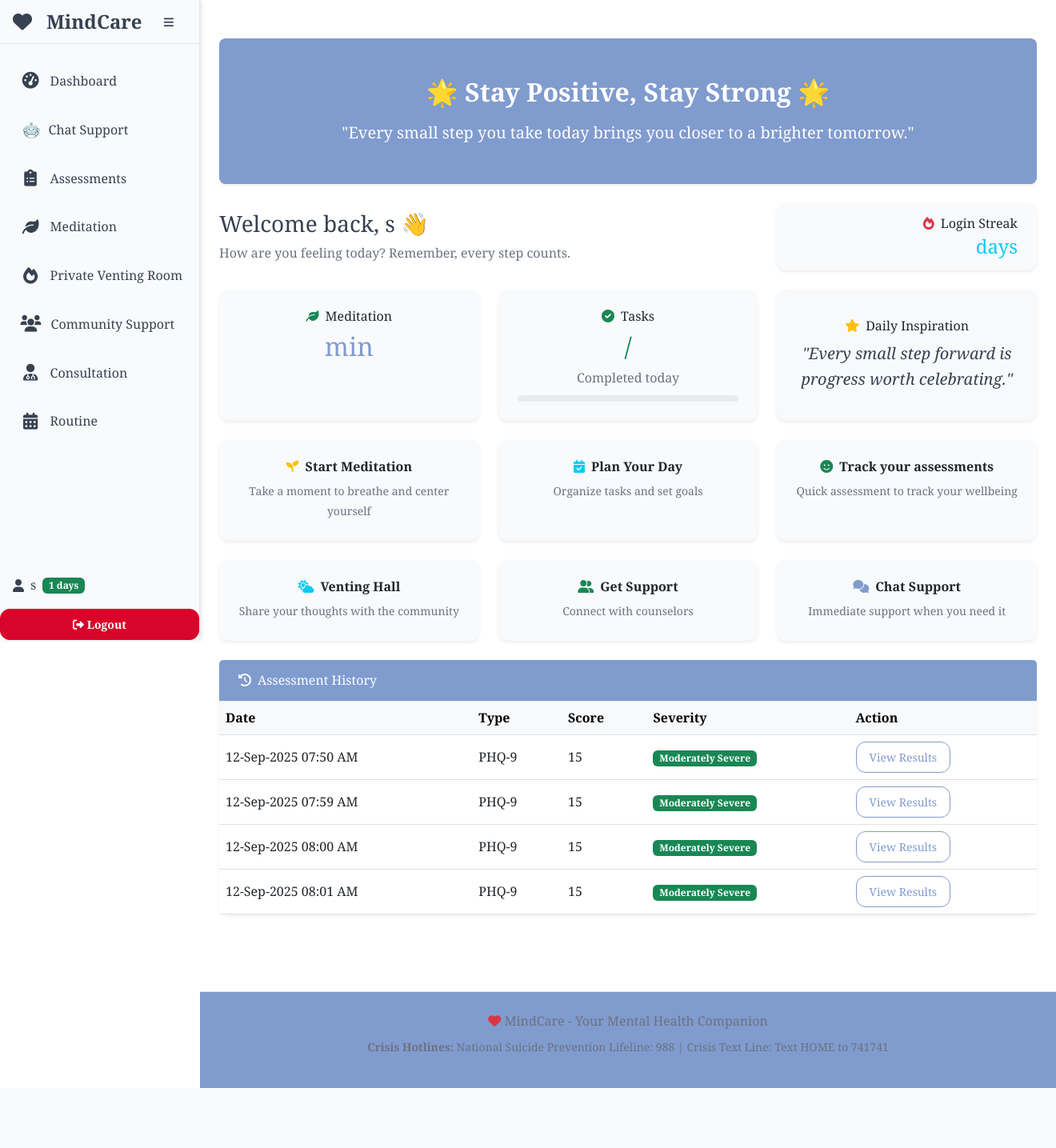
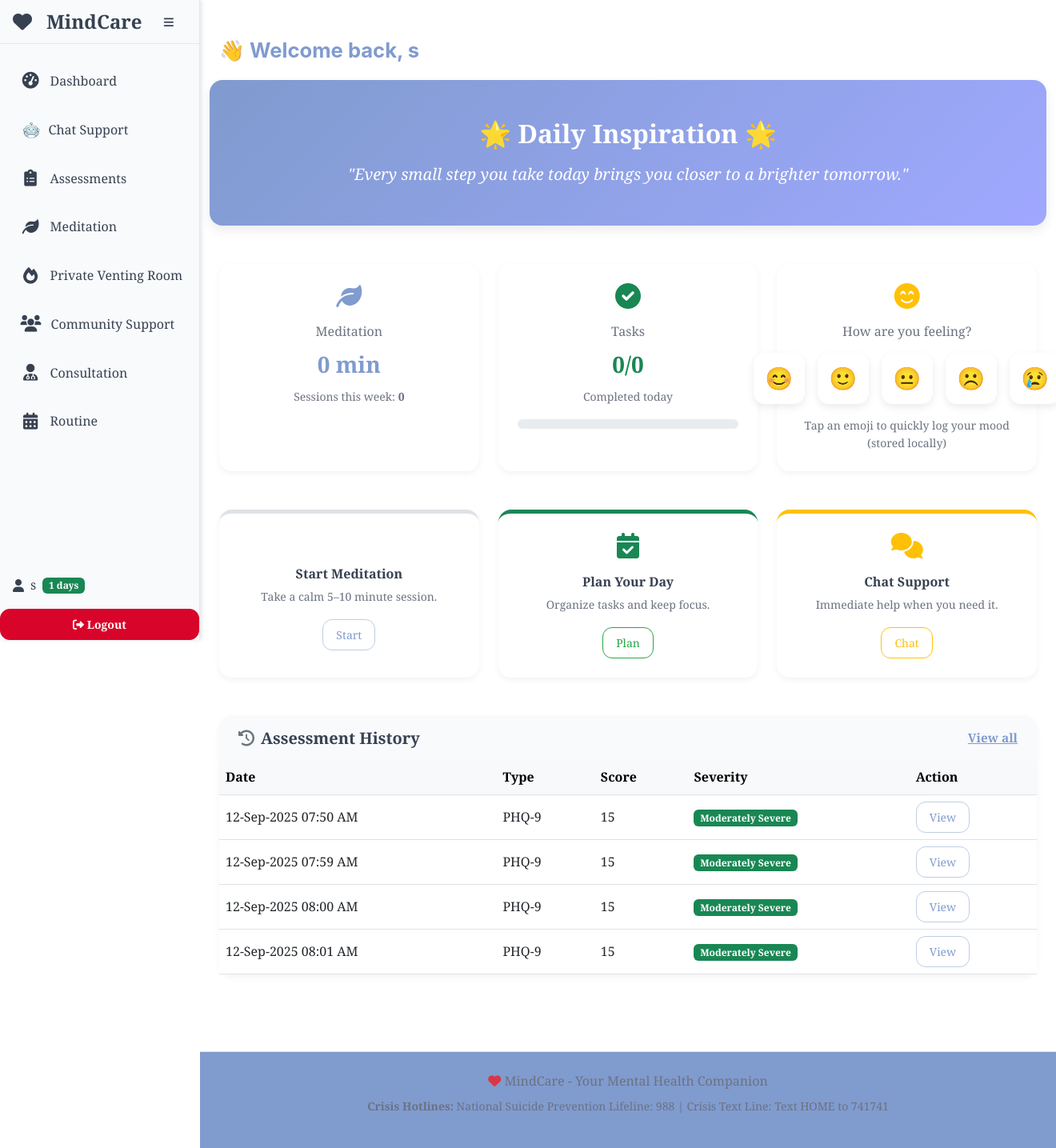
Before and after one commit to SarangRao20/SIH-MentalHealth, a Flask app: template templates/dashboard.html in a window 1320 px wide. Shown: the whole page at 80% size. Before the commit the page ends 1360 px from the top, so only its background shows below. Run offline with Flask 3, Linux system fonts and the light colour scheme; the template is opened without the code that fills it: values that come from a table or form of the project are taken from there, others are empty; a user stored in the database is signed in; parts of the project's set-up code (start-up, migrations or seed data) failed here and were passed over.

Commit message:
dashboard improvement

```diff
--- a/templates/dashboard.html
+++ b/templates/dashboard.html
@@ -5,130 +5,103 @@
 {% block content %}
 <div class="container-fluid py-4">
 
+  <!-- Greeting + Streak -->
+  <!-- Greeting + Streak (Compact, no box) -->
+<div class="row mb-3">
+  <div class="col-12" style="font-family: 'Inter', sans-serif;">
+    <h1 style="font-size:1.6rem; font-weight:700; color:#809BCE; margin-bottom:0.3rem;">
+      👋 Welcome back, {{ current_user.full_name }}
+    </h1>
+
+  </div>
+</div>
+
+
   <!-- Motivation Banner -->
-    <div class="row mb-4">
-        <div class="col-12">
-            <div class="card shadow-sm border-0 bg-periwinkle text-white text-center p-5 rounded-3">
-                <h2 class="fw-bold mb-3">🌟 Stay Positive, Stay Strong 🌟</h2>
-                <p class="lead mb-0">"Every small step you take today brings you closer to a brighter tomorrow."</p>
+  <div class="row mb-5">
+    <div class="col-12 hero-banner rounded-4 text-center py-5 shadow hover-lift">
+      <h2 class="fw-bold mb-3">🌟 Daily Inspiration 🌟</h2>
+      <p class="lead mb-0 fst-italic">"Every small step you take today brings you closer to a brighter tomorrow."</p>
+    </div>
+  </div>
+
+  <!-- Metrics Row -->
+  <div class="row g-4 mb-5">
+    <div class="col-lg-4 col-md-6">
+      <div class="card h-100 border-0 shadow-sm hover-lift p-4 rounded-4 text-center bg-white">
+        <div class="mb-3"><i class="fas fa-leaf fa-2x text-periwinkle"></i></div>
+        <h6 class="text-muted mb-2">Meditation</h6>
+        <div class="fs-3 fw-bold text-periwinkle">{{ total_minutes_meditated|default(0) }} min</div>
+        <div class="small text-muted mt-2">Sessions this week: <strong>{{ weekly_sessions_count|default(0) }}</strong></div>
+      </div>
+    </div>
+
+    <div class="col-lg-4 col-md-6">
+      <div class="card h-100 border-0 shadow-sm hover-lift p-4 rounded-4 text-center bg-white">
+        <div class="mb-3"><i class="fas fa-check-circle fa-2x text-success"></i></div>
+        <h6 class="text-muted mb-2">Tasks</h6>
+        <div class="fs-3 fw-bold text-success">{{ tasks_completed|default(0) }}/{{ total_tasks|default(0) }}</div>
+        <div class="small text-muted mt-2">Completed today</div>
+        <div class="progress mt-3 rounded-pill" style="height:12px;">
+          <div class="progress-bar bg-success" role="progressbar" style="width: {{ tasks_progress|default(0) }}%;" aria-valuenow="{{ tasks_progress|default(0) }}" aria-valuemin="0" aria-valuemax="100"></div>
         </div>
       </div>
     </div>
 
-    <!-- Greeting & Streak -->
-    <div class="row mb-4 align-items-center">
-        <div class="col-lg-8 col-md-7">
-            <h1 class="h3">Welcome back, {{ current_user.full_name }} 👋</h1>
-            <p class="text-muted mb-0">How are you feeling today? Remember, every step counts.</p>
+    <div class="col-lg-4 col-md-12">
+      <div class="card h-100 border-0 shadow-sm hover-lift p-4 rounded-4 text-center bg-white d-flex flex-column align-items-center">
+        <div class="mb-3"><i class="fas fa-smile-beam fa-2x text-warning"></i></div>
+        <h6 class="text-muted mb-3">How are you feeling?</h6>
+        <div class="d-flex gap-3 justify-content-center mb-3">
+          <button class="mood-btn" data-mood="Very Happy">😊</button>
+          <button class="mood-btn" data-mood="Happy">🙂</button>
+          <button class="mood-btn" data-mood="Neutral">😐</button>
+          <button class="mood-btn" data-mood="Sad">☹️</button>
+          <button class="mood-btn" data-mood="Very Sad">😢</button>
         </div>
-        <div class="col-lg-4 col-md-5 text-md-end mt-3 mt-md-0">
-            <div class="card shadow-sm border-0">
-                <div class="card-body py-3 px-4">
-                    <h6 class="text-dark mb-1"><i class="fas fa-fire text-danger me-2"></i>Login Streak</h6>
-                    <h4 class="text-info mb-0">{{ login_streak }} day{{ 's' if login_streak != 1 }}</h4>
-                </div>
-            </div>
-        </div>
-    </div>
-
-    <!-- Key Metrics -->
-    <div class="row g-4 mb-4">
-        <div class="col-lg-4 col-md-6">
-            <div class="card h-100 shadow-sm border-0">
-                <div class="card-body text-center p-4">
-                    <h6 class="text-dark mb-2"><i class="fas fa-leaf text-success me-2"></i>Meditation</h6>
-                    <h2 class="text-periwinkle">{{ total_minutes_meditated }} min</h2>
-                </div>
-            </div>
-        </div>
-        <div class="col-lg-4 col-md-6">
-            <div class="card h-100 shadow-sm border-0">
-                <div class="card-body text-center p-4">
-                    <h6 class="text-dark mb-2"><i class="fas fa-check-circle text-success me-2"></i>Tasks</h6>
-                    <h2 class="text-success">{{ tasks_completed }}/{{ total_tasks }}</h2>
-                    <p class="text-muted mb-2">Completed today</p>
-                    <div class="progress" style="height: 8px;">
-                        <div class="progress-bar bg-success" style="width: {{ tasks_progress|default(0) }}%;"
-                             role="progressbar" aria-valuenow="{{ tasks_progress|default(0) }}" aria-valuemin="0" aria-valuemax="100">
-                        </div>
-                    </div>
-                </div>
-            </div>
-        </div>
-        <div class="col-lg-4 col-md-12">
-            <div class="card h-100 shadow-sm border-0 bg-light">
-                <div class="card-body d-flex flex-column justify-content-center text-center p-4">
-                    <h6 class="text-dark mb-2"><i class="fas fa-star text-warning me-2"></i>Daily Inspiration</h6>
-                    <p class="lead fst-italic mb-0">"Every small step forward is progress worth celebrating."</p>
-                </div>
+        <div id="mood-status" class="small text-muted">Tap an emoji to quickly log your mood (stored locally)</div>
       </div>
     </div>
   </div>
 
   <!-- Quick Actions -->
-    <div class="row g-4 mb-4">
+  <div class="row g-4 mb-5">
     <div class="col-md-4">
-            <div class="card action-card h-100 shadow-sm border-0 text-center">
-                <a href="{{ url_for('meditation') }}" class="d-block p-4 text-dark text-decoration-none">
-                    <h6 class="fw-semibold"><i class="fas fa-seedling text-warning me-2"></i>Start Meditation</h6>
-                    <small class="text-muted">Take a moment to breathe and center yourself</small>
-                </a>
+      <div class="quick-card p-4 rounded-4 h-100 text-center shadow-sm hover-lift bg-white border-top border-5 border-periwinkle">
+        <div class="mb-3"><i class="fas fa-head-side-medical fa-2x text-periwinkle"></i></div>
+        <h6 class="fw-bold">Start Meditation</h6>
+        <p class="text-muted small mb-3">Take a calm 5–10 minute session.</p>
+        <a href="{{ url_for('meditation') }}" class="btn btn-outline-periwinkle btn-sm">Start</a>
       </div>
     </div>
     <div class="col-md-4">
-            <div class="card action-card h-100 shadow-sm border-0 text-center">
-                <a href="{{ url_for('routine') }}" class="d-block p-4 text-dark text-decoration-none">
-                    <h6 class="fw-semibold"><i class="fas fa-calendar-check text-info me-2"></i>Plan Your Day</h6>
-                    <small class="text-muted">Organize tasks and set goals</small>
-                </a>
+      <div class="quick-card p-4 rounded-4 h-100 text-center shadow-sm hover-lift bg-white border-top border-5 border-success">
+        <div class="mb-3"><i class="fas fa-calendar-check fa-2x text-success"></i></div>
+        <h6 class="fw-bold">Plan Your Day</h6>
+        <p class="text-muted small mb-3">Organize tasks and keep focus.</p>
+        <a href="{{ url_for('routine') }}" class="btn btn-outline-success btn-sm">Plan</a>
       </div>
     </div>
     <div class="col-md-4">
-            <div class="card action-card h-100 shadow-sm border-0 text-center">
-                <a href="{{ url_for('assessments') }}" class="d-block p-4 text-dark text-decoration-none">
-                    <h6 class="fw-semibold"><i class="fas fa-smile text-success me-2"></i>Track your assessments</h6>
-                    <small class="text-muted">Quick assessment to track your wellbeing</small>
-                </a>
-            </div>
-        </div>
-    </div>
-
-    <div class="row g-4 mb-4">
-        <div class="col-md-4">
-            <div class="card action-card h-100 shadow-sm border-0 text-center">
-                <a href="{{ url_for('venting_hall') }}" class="d-block p-4 text-dark text-decoration-none">
-                    <h6 class="fw-semibold"><i class="fas fa-cloud-sun text-info me-2"></i>Venting Hall</h6>
-                    <small class="text-muted">Share your thoughts with the community</small>
-                </a>
-            </div>
-        </div>
-        <div class="col-md-4">
-            <div class="card action-card h-100 shadow-sm border-0 text-center">
-                <a href="{{ url_for('consultation') }}" class="d-block p-4 text-dark text-decoration-none">
-                    <h6 class="fw-semibold"><i class="fas fa-user-friends text-success me-2"></i>Get Support</h6>
-                    <small class="text-muted">Connect with counselors</small>
-                </a>
-            </div>
-        </div>
-        <div class="col-md-4">
-            <div class="card action-card h-100 shadow-sm border-0 text-center">
-                <a href="{{ url_for('chatbot') }}" class="d-block p-4 text-dark text-decoration-none">
-                    <h6 class="fw-semibold"><i class="fas fa-comments text-periwinkle me-2"></i>Chat Support</h6>
-                    <small class="text-muted">Immediate support when you need it</small>
-                </a>
+      <div class="quick-card p-4 rounded-4 h-100 text-center shadow-sm hover-lift bg-white border-top border-5 border-warning">
+        <div class="mb-3"><i class="fas fa-comments fa-2x text-warning"></i></div>
+        <h6 class="fw-bold">Chat Support</h6>
+        <p class="text-muted small mb-3">Immediate help when you need it.</p>
+        <a href="{{ url_for('chatbot') }}" class="btn btn-outline-warning btn-sm">Chat</a>
       </div>
     </div>
   </div>
 
   <!-- Assessment History -->
-    <div class="row mt-4">
+  <div class="row">
     <div class="col-12">
-            <div class="card shadow-sm border-0">
-                <div class="card-header bg-periwinkle text-white">
-                    <h6 class="mb-0"><i class="fas fa-history me-2"></i>Assessment History</h6>
+      <div class="card border-0 shadow-sm hover-lift rounded-4">
+        <div class="card-header bg-transparent border-0 d-flex justify-content-between align-items-center">
+          <h5 class="mb-0 fw-bold"><i class="fas fa-history me-2 text-secondary"></i>Assessment History</h5>
+          <a href="{{ url_for('assessments') }}" class="small text-periwinkle">View all</a>
         </div>
         <div class="card-body p-0">
-                    {% if recent_assessments and recent_assessments|length > 0 %}
+          {% if recent_assessments %}
             <div class="table-responsive">
               <table class="table mb-0 align-middle">
                 <thead class="table-light">
@@ -141,30 +114,24 @@
                   </tr>
                 </thead>
                 <tbody>
-                                {% for assessment in recent_assessments %}
+                  {% for a in recent_assessments %}
                   <tr>
-                                    <td>{{ assessment.completed_at.strftime('%d-%b-%Y %I:%M %p') }}</td>
-                                    <td>{{ assessment.assessment_type }}</td>
-                                    <td>{{ assessment.score }}</td>
+                    <td>{{ a.completed_at.strftime('%d-%b-%Y %I:%M %p') }}</td>
+                    <td>{{ a.assessment_type }}</td>
+                    <td>{{ a.score }}</td>
                     <td>
-                                        <span class="badge
-                                            {% if assessment.severity_level == 'High' %} bg-danger
-                                            {% elif assessment.severity_level == 'Moderate' %} bg-warning
-                                            {% else %} bg-success {% endif %}">
-                                            {{ assessment.severity_level }}
+                      <span class="badge {% if a.severity_level=='High' %}bg-danger{% elif a.severity_level=='Moderate' %}bg-warning{% else %}bg-success{% endif %}">
+                        {{ a.severity_level }}
                       </span>
                     </td>
-                                    <td>
-                                        <a href="{{ url_for('assessment_results', assessment_id=assessment.id) }}"
-                                           class="btn btn-sm btn-outline-primary">View Results</a>
-                                    </td>
+                    <td><a href="{{ url_for('assessment_results', assessment_id=a.id) }}" class="btn btn-sm btn-outline-periwinkle">View</a></td>
                   </tr>
                   {% endfor %}
                 </tbody>
               </table>
             </div>
           {% else %}
-                    <div class="p-3 text-muted">No assessments found.</div>
+            <div class="p-3 text-muted">No assessments found. Try completing one to track progress.</div>
           {% endif %}
         </div>
       </div>
@@ -172,4 +139,71 @@
   </div>
 
 </div>
+
+<style>
+:root {
+  --periwinkle: #809BCE;
+  --periwinkle-2: #9fa8ff;
+  --success: #28a745;
+  --warning: #ffc107;
+  --danger: #dc3545;
+}
+
+.hero-banner {
+  background: linear-gradient(135deg, var(--periwinkle), var(--periwinkle-2));
+  color: #fff;
+}
+.text-periwinkle { color: var(--periwinkle); }
+.btn-outline-periwinkle {
+  color: var(--periwinkle);
+  border: 1px solid rgba(128,155,206,0.5);
+}
+.btn-outline-periwinkle:hover { background: var(--periwinkle); color: #fff; }
+.btn-outline-success { border-color: var(--success); color: var(--success); }
+.btn-outline-success:hover { background: var(--success); color:#fff; }
+.btn-outline-warning { border-color: var(--warning); color: var(--warning); }
+.btn-outline-warning:hover { background: var(--warning); color:#fff; }
+
+.shadow { box-shadow:0 6px 14px rgba(0,0,0,0.08)!important; }
+.shadow-sm { box-shadow:0 3px 8px rgba(0,0,0,0.05)!important; }
+.hover-lift { transition: all .25s ease; }
+.hover-lift:hover { transform: translateY(-6px); box-shadow: 0 14px 28px rgba(0,0,0,0.12)!important; }
+
+.mood-btn {
+  width:64px;height:64px;border:none;border-radius:14px;font-size:28px;background:#fff;
+  box-shadow:0 4px 10px rgba(0,0,0,0.08);cursor:pointer;transition:all .25s ease;
+}
+.mood-btn:hover { transform:translateY(-4px); box-shadow:0 10px 20px rgba(0,0,0,0.12); }
+.mood-btn.active { background:linear-gradient(135deg,var(--periwinkle),var(--periwinkle-2)); color:#fff; transform:scale(1.08); }
+</style>
+
+<script>
+document.addEventListener('DOMContentLoaded', () => {
+  const btns=document.querySelectorAll('.mood-btn');
+  const status=document.getElementById('mood-status');
+  function showSaved(saved){
+    if(!saved){status.textContent="Tap an emoji to quickly log your mood (stored locally)";return;}
+    const obj=JSON.parse(saved);
+    status.textContent=`Saved: ${obj.mood} • ${new Date(obj.time).toLocaleString()}`;
+  }
+  const saved=localStorage.getItem('mood');
+  if(saved){ const obj=JSON.parse(saved); btns.forEach(b=>{if(b.dataset.mood===obj.mood){b.classList.add('active');}}); showSaved(saved);}
+  btns.forEach(b=>b.addEventListener('click',()=>{btns.forEach(x=>x.classList.remove('active'));b.classList.add('active');
+    localStorage.setItem('mood',JSON.stringify({mood:b.dataset.mood,time:new Date().toISOString()}));showSaved(localStorage.getItem('mood'));}));
+});
+</script>
 {% endblock %}
+
+/* Card Backgrounds */
+.card, .quick-card, .hero-banner, .hover-lift {
+  background-color: #f8f9fa; /* soft grey instead of white */
+}
+
+.hero-banner {
+  background: linear-gradient(135deg, var(--periwinkle), var(--periwinkle-2));
+  color: #fff;
+}
+
+.mood-btn {
+  background:#f1f2f6; /* subtle grey for mood buttons */
+}
```
Lines whose indentation alone changed are shown as unchanged.
